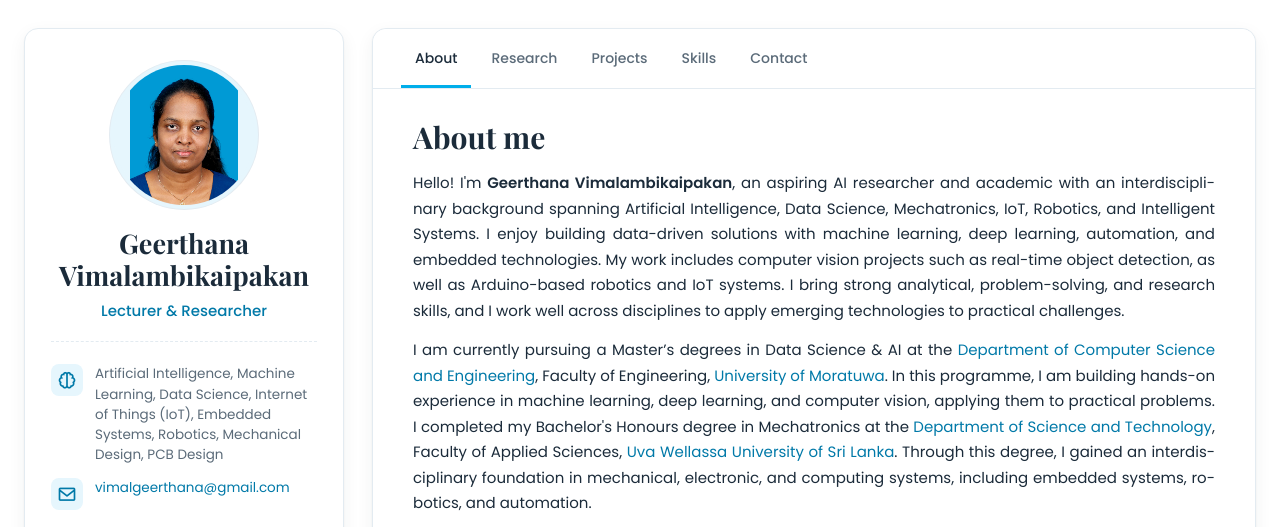
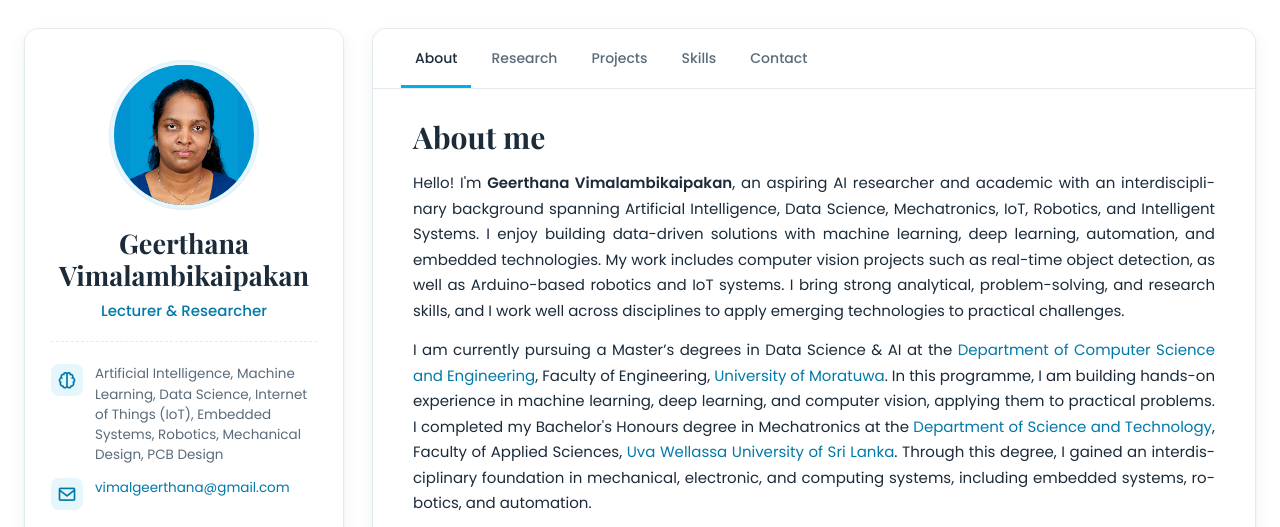
Before and after one commit to GeerthanaVimal/GeerthanaVimal.github.io, a plain HTML site: page index.html in a window 1280 px wide. Shown: the top 527 px of the page. Drawn offline with nearby package versions, Linux system fonts and the light colour scheme.

Commit message:
Update stylesheet.css

```diff
--- a/stylesheet.css
+++ b/stylesheet.css
@@ -64,7 +64,7 @@ img { max-width: 100%; display: block; }
   overflow: hidden;
   border: 4px solid var(--accent-soft);
   box-shadow: 0 0 0 1px var(--line);
-  background: var(--accent-soft);
+  background: #0092d1;
   display: grid; place-items: center;
 }
 .avatar span { font-family: 'Playfair Display', serif; font-size: 44px; color: var(--accent-text); }
```
